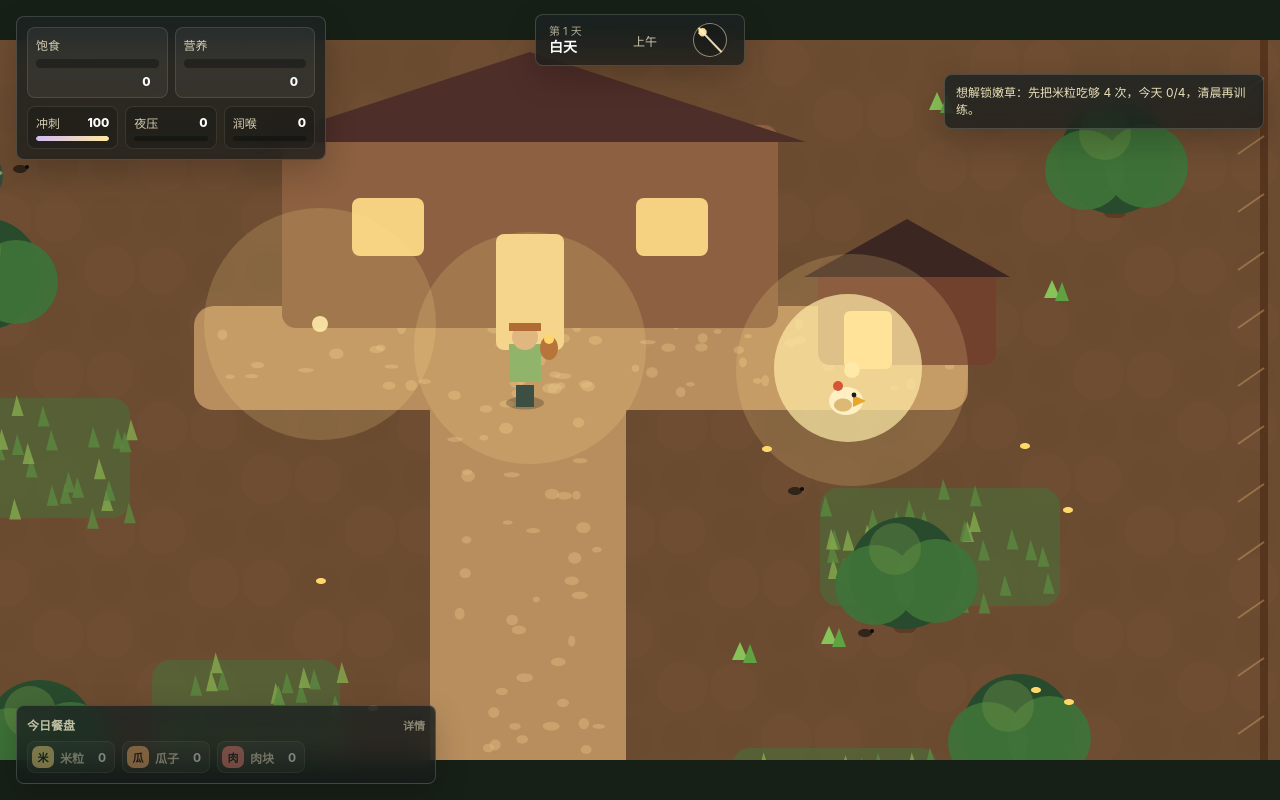
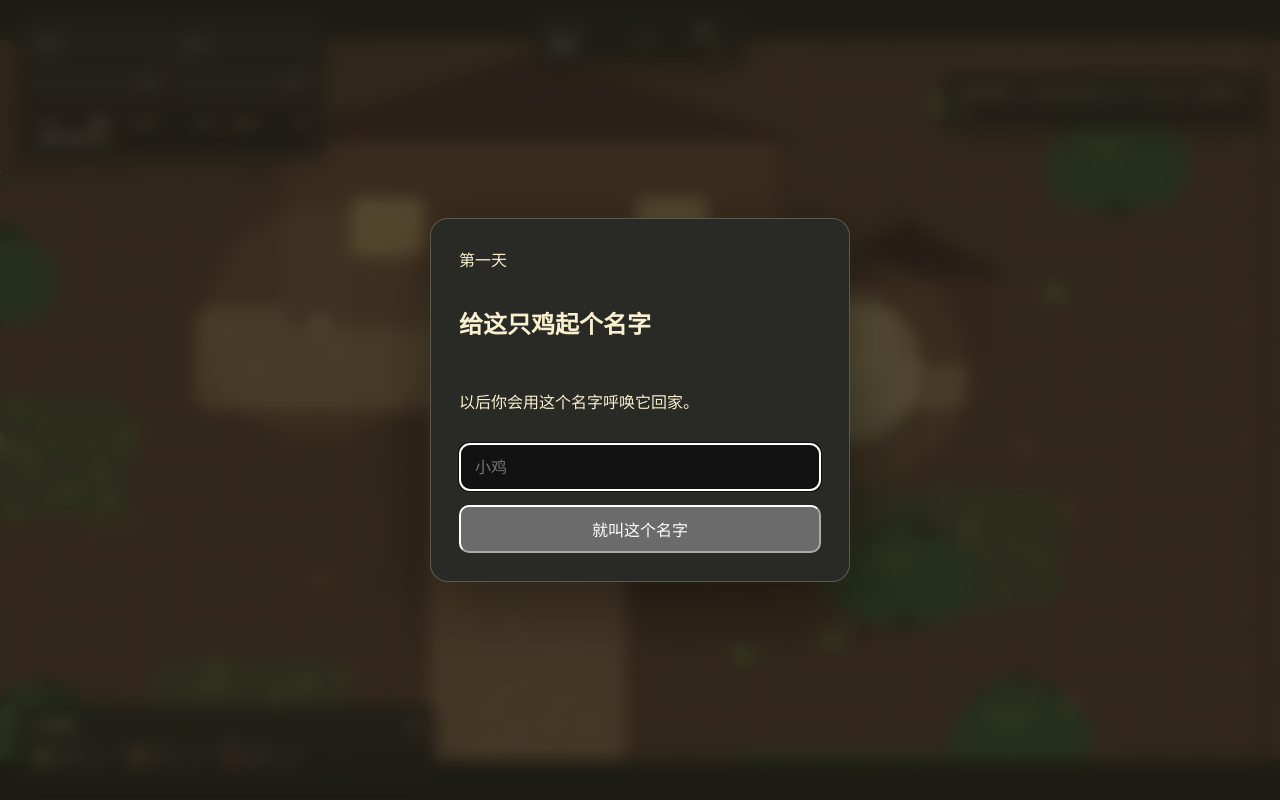
Before and after one commit to kun-cmd/chicken-life, a website built with Vite: page index.html in a window 1280 px wide. Built offline with nearby package versions, Linux system fonts and the light colour scheme; animation ran at ten frames a second; files whose address does not match are found by name.

Commit message:
feat: add chicken naming overlay

```diff
--- a/index.html
+++ b/index.html
@@ -7,6 +7,25 @@
   </head>
   <body>
     <div id="app">
+      <section id="namingPanel" class="naming-panel" aria-labelledby="namingTitle" hidden>
+        <form id="namingForm" class="naming-card">
+          <span>第一天</span>
+          <h1 id="namingTitle">给这只鸡起个名字</h1>
+          <p>以后你会用这个名字呼唤它回家。</p>
+          <input
+            id="chickenNameInput"
+            name="chickenName"
+            type="text"
+            maxlength="12"
+            autocomplete="off"
+            placeholder="小鸡"
+          />
+          <button type="submit">就叫这个名字</button>
+        </form>
+      </section>
+      <div id="saveWarning" class="save-warning" role="status" hidden>
+        浏览器未允许保存；关闭页面后本次进度会消失。
+      </div>
       <div id="game"></div>
       <div id="hud" aria-live="polite">
         <section class="time-capsule">
--- a/src/main.ts
+++ b/src/main.ts
@@ -40,6 +40,10 @@ appRoot.addEventListener('pointerdown', () => {
 });
 
 const hud = {
+  namingPanel: document.querySelector<HTMLElement>('#namingPanel')!,
+  namingForm: document.querySelector<HTMLFormElement>('#namingForm')!,
+  chickenNameInput: document.querySelector<HTMLInputElement>('#chickenNameInput')!,
+  saveWarning: document.querySelector<HTMLElement>('#saveWarning')!,
   dayLabel: document.querySelector<HTMLSpanElement>('#dayLabel')!,
   phaseLabel: document.querySelector<HTMLElement>('#phaseLabel')!,
   staminaMeter: document.querySelector<HTMLElement>('#staminaMeter')!,
@@ -113,6 +117,11 @@ window.addEventListener('chicken-life:hud', (event) => {
 
 function renderHud(snapshot: HudSnapshot) {
   latestSnapshot = snapshot;
+  hud.namingPanel.hidden = !snapshot.requiresNaming;
+  hud.saveWarning.hidden = snapshot.saveAvailable;
+  if (snapshot.requiresNaming && document.activeElement !== hud.chickenNameInput) {
+    hud.chickenNameInput.focus();
+  }
   hud.dayLabel.textContent = `第 ${snapshot.day} 天`;
   hud.phaseLabel.textContent = snapshot.phaseLabel;
   hud.timeLabel.textContent = snapshot.timeLabel;
@@ -162,6 +171,15 @@ function renderHud(snapshot: HudSnapshot) {
     }, 3600);
   }
 }
+
+hud.namingForm.addEventListener('submit', (event) => {
+  event.preventDefault();
+  window.dispatchEvent(
+    new CustomEvent('chicken-life:name-confirmed', {
+      detail: { name: hud.chickenNameInput.value },
+    }),
+  );
+});
 
 hud.summaryClose.addEventListener('click', () => {
   dismissedSummaryDay = latestSnapshot?.daySummary?.day ?? dismissedSummaryDay;
--- a/src/style.css
+++ b/src/style.css
@@ -15,6 +15,53 @@
   font-family:
     Inter, ui-sans-serif, system-ui, -apple-system, BlinkMacSystemFont, "Segoe UI",
     "Microsoft YaHei", sans-serif;
+}
+
+.naming-panel {
+  position: fixed;
+  inset: 0;
+  z-index: 300;
+  display: grid;
+  place-items: center;
+  padding: 24px;
+  background: rgba(32, 28, 21, 0.76);
+  backdrop-filter: blur(8px);
+}
+
+.naming-panel[hidden] {
+  display: none;
+}
+
+.naming-card {
+  width: min(420px, 100%);
+  display: grid;
+  gap: 14px;
+  padding: 28px;
+  color: #f8f0cf;
+  background: #292a25;
+  border: 1px solid rgba(248, 240, 207, 0.24);
+  border-radius: 18px;
+  box-shadow: 0 24px 70px rgba(0, 0, 0, 0.38);
+}
+
+.naming-card input,
+.naming-card button {
+  min-height: 48px;
+  padding: 0 14px;
+  border-radius: 10px;
+  font: inherit;
+}
+
+.save-warning {
+  position: fixed;
+  right: 18px;
+  bottom: 18px;
+  z-index: 310;
+  max-width: 320px;
+  padding: 10px 14px;
+  color: #fff1c6;
+  background: #5b2c2c;
+  border-radius: 10px;
 }
 
 * {
```
